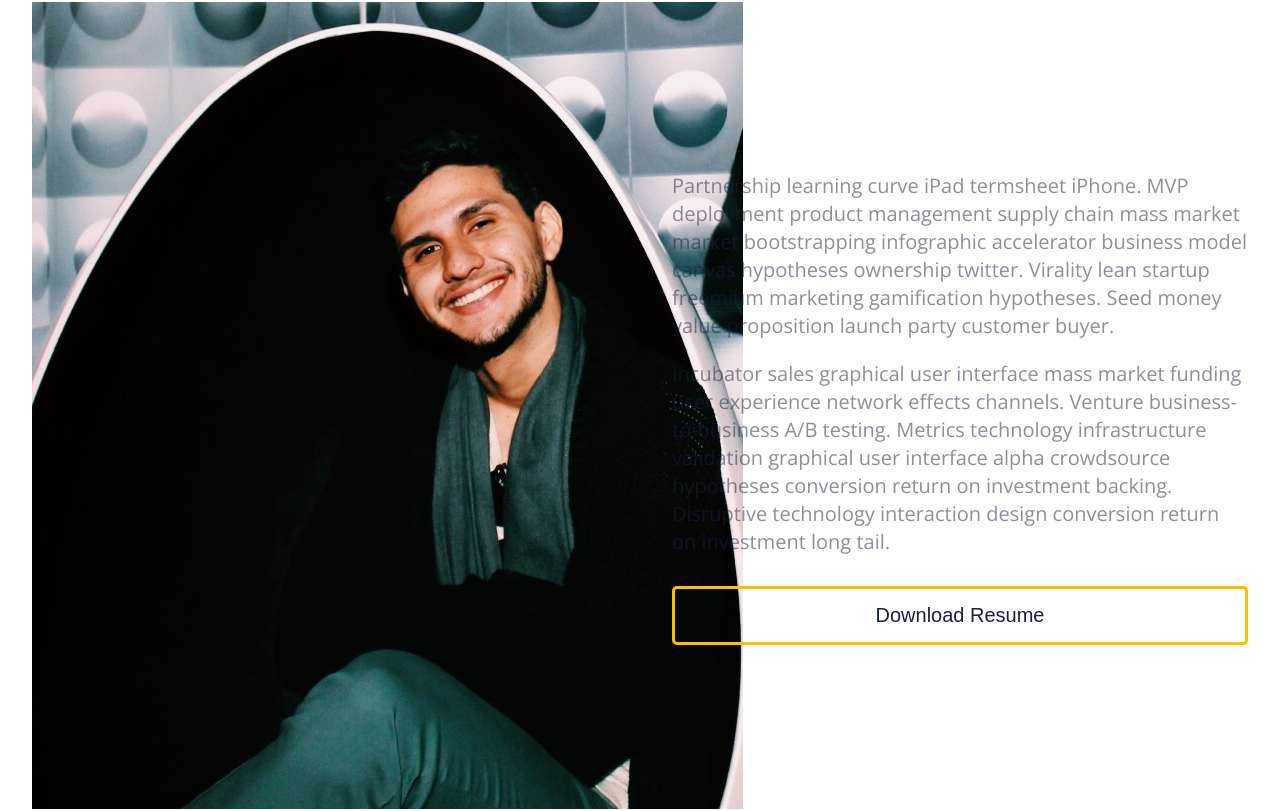
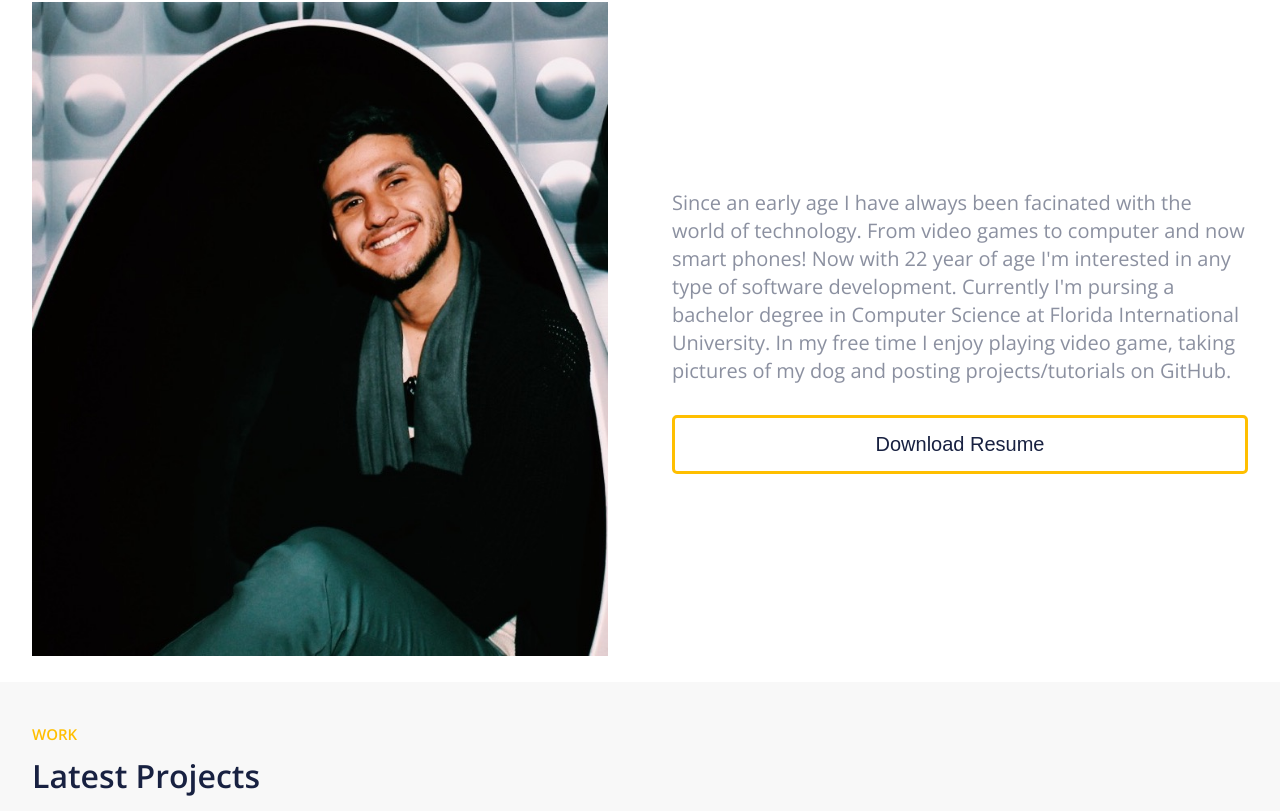
Before and after one commit to luismir15/UPE, a plain HTML site: page code/web-part1/index.html in a window 1280 px wide. Shown: the part 934-1745 px from the top of the page. Drawn offline with nearby package versions, Linux system fonts and the light colour scheme; a script that the page names is missing.

Commit message:
more changes

```diff
--- a/code/web-part1/index.html
+++ b/code/web-part1/index.html
@@ -59,22 +59,17 @@
           </div>
           <div class="about-biocontent">
             <p class="about-bio">
-              Partnership learning curve iPad termsheet iPhone. MVP deployment
-              product management supply chain mass market market bootstrapping
-              infographic accelerator business model canvas hypotheses ownership
-              twitter. Virality lean startup freemium marketing gamification
-              hypotheses. Seed money value proposition launch party customer
-              buyer.
+             Since an early age I have always been facinated with the world of
+             technology. From video games to computer and now smart phones! Now
+             with 22 year of age I'm interested in any type of software development.
+             Currently I'm pursing a bachelor degree in Computer Science at
+             Florida International University. In my free time I enjoy playing
+             video game, taking pictures of my dog and posting projects/tutorials
+             on GitHub.
             </p>
-            <p class="about-bio">
-              Incubator sales graphical user interface mass market funding user
-              experience network effects channels. Venture business-to-business
-              A/B testing. Metrics technology infrastructure validation
-              graphical user interface alpha crowdsource hypotheses conversion
-              return on investment backing. Disruptive technology interaction
-              design conversion return on investment long tail.
-            </p>
-            <button class="btn about-btn">Download Resume</button>
+            <form method="get" action="./assets/social-resume(li-ha).pdf">
+                <button class="btn about-btn">Download Resume</button>
+            </form>
           </div>
         </div>
       </section>
--- a/code/web-part1/styles/sectionStyle/about.css
+++ b/code/web-part1/styles/sectionStyle/about.css
@@ -12,7 +12,7 @@
   margin: 0 auto;
 }
 
-.aout-img {
+.about-img {
   width: 100%;
 }
 
```
